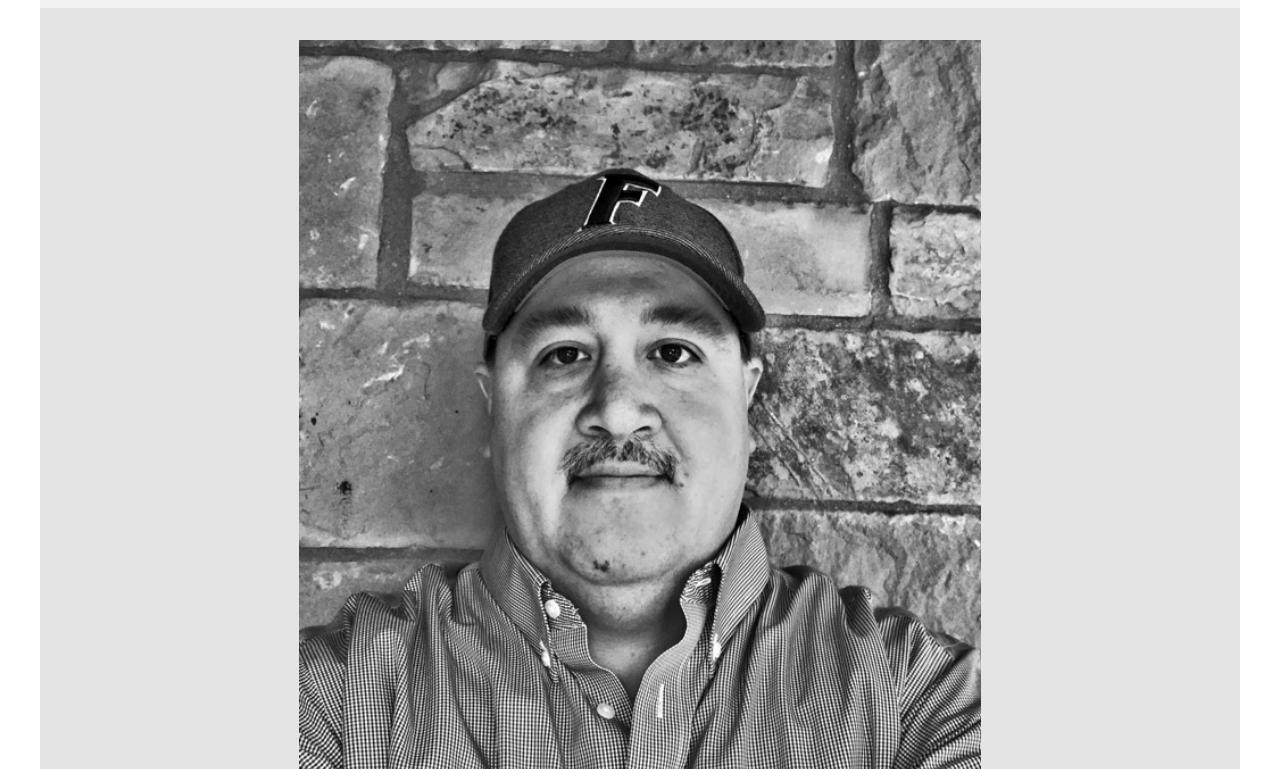
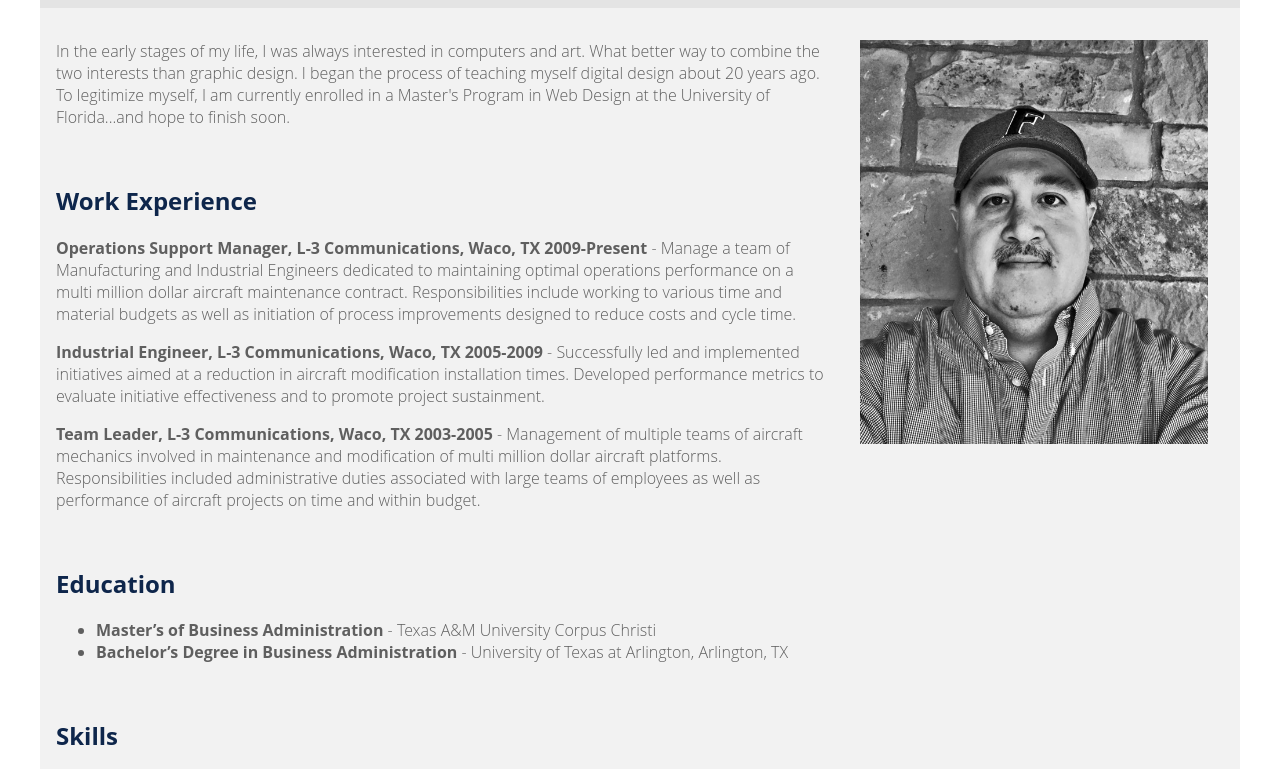
Before and after one commit to GRowe22/project_resume_rowe_greg, a plain HTML site: page index.html in a window 1280 px wide. Shown: the part 145-914 px from the top of the page. Drawn offline with Linux system fonts and the light colour scheme; a web font is replaced by a local one.

Commit message:
add media queries for different devices

```diff
--- a/css/main.css
+++ b/css/main.css
@@ -36,7 +36,7 @@ h2 {
     overflow: hidden;
     margin: auto;
     background-color: #e4e4e4;
-    padding-bottom: 2em;
+    padding-bottom: 0.5em;
 }
 
 header,
@@ -61,8 +61,53 @@ footer {
     text-align: center;
 }
 
+footer {
+    padding: 0.25em;
+}
+
 #subheading {
     font-family: 'Open Sans', sans-serif;
     font-weight: lighter;
     color: #0e264b;
 }
+
+@media all and (min-width: 415px) {
+    header,
+    footer {
+        background-color: #e4e4e4;
+    }
+
+    #photo {
+        display: block;
+        margin: auto;
+        width: 29%;
+        float: right;
+        background-color: #f2f2f2;
+    }
+
+    #resume-photo {
+        display: block;
+        margin: auto;
+        width: 100%;
+    }
+}
+
+@media all and (min-width: 769px) {
+    #statement,
+    #experience,
+    #education,
+    #skills,
+    #certifications {
+        width: 65%;
+    }
+
+    main {
+        background-color: #f2f2f2;
+    }
+
+    #resume-photo {
+        display: block;
+        margin: auto;
+        width: 100%;
+    }
+}
--- a/index.html
+++ b/index.html
@@ -63,12 +63,13 @@
                 </ul>
             </section>
 
-            <footer>
-                <h2 class="visuallyhidden">Contact Information</h2>
-                <p><a href="mailto:greg.rowe@mydomain.com">greg.rowe@mydomain.com</a> | (254)555-1212</p>
-            </footer>
+        </main>
 
-        </main>
+        <footer>
+            <h2 class="visuallyhidden">Contact Information</h2>
+            <p><a href="mailto:greg.rowe@mydomain.com">greg.rowe@mydomain.com</a> | (254)555-1212</p>
+        </footer>
+
     </div>
 
 
```
